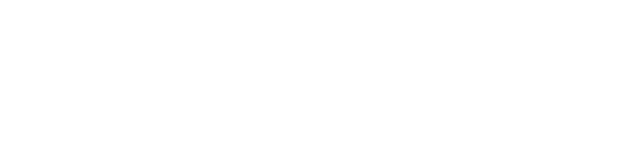
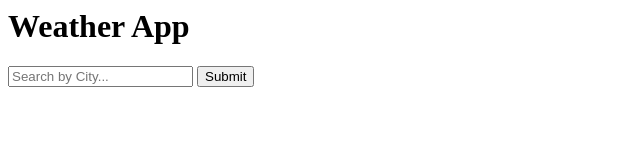
Before and after one commit to StevenCaddy/Weather-App, a plain HTML site: page index.html in a window 1280 px wide. Shown: the whole page, without its empty margins (0-640 px from the left). Drawn offline with Linux system fonts and the light colour scheme.

Commit message:
search bar setup

```diff
--- a/app.js
+++ b/app.js
@@ -1,9 +1,7 @@
 //Just starting to get api call figured out
-
-var city = "Chicago";
-
-var openWeatherURL = "https://api.openweathermap.org/data/2.5/weather?q=" +
-        city + "&appid=b44a9a6a895355217088a32cf9991c9c";
-
+const key = "&appid=b44a9a6a895355217088a32cf9991c9c";
+let city = "Chicago";
+let openWeatherURL = "https://api.openweathermap.org/data/2.5/weather?q=" +
+        city + key;
 
 console.log(openWeatherURL);
--- a/index.html
+++ b/index.html
@@ -2,4 +2,13 @@
     <head>
         <script src="app.js"></script>
     </head>
+    <body>
+        <h1>Weather App</h1>
+        <div>
+            <form>
+                <input type="text" placeholder="Search by City..." name="search">
+                <button type="submit">Submit</button>
+            </form>
+        </div>
+    </body>
 </html>
```
